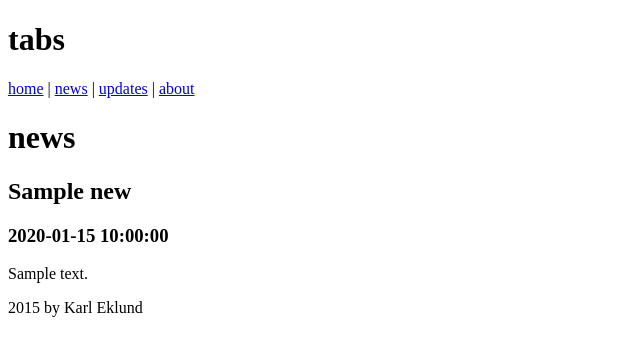
After one commit to keeklund-zz/tabs, a Flask app: template tabs/templates/general/news.html in a window 1280 px wide. The commit adds this page. Shown: the top 356 px of the page, without its empty margins (0-640 px from the left). Run offline with Flask 2, Linux system fonts and the light colour scheme; the template is opened without the code that fills it: most values are stand-ins (such as "Sample title", 1, 10 or a date in 2020).

Commit message:
init static files and templates

```diff
--- /dev/null
+++ b/tabs/static/style.css
@@ -0,0 +1,7 @@
+body    {}
+.nav    {}
+.logo   {}
+.menu   {}
+.blurb  {}
+.news   {}
+.footer {}
--- /dev/null
+++ b/tabs/templates/general/about.html
@@ -0,0 +1,3 @@
+{% extends "layout.html" %}
+{% block title %}{{ title }}{% endblock %}
+<h1>about</h1>
--- /dev/null
+++ b/tabs/templates/general/news.html
@@ -0,0 +1,16 @@
+{% extends "layout.html" %}
+{% block title %}{{ title }}{% endblock %}
+{% block body %}
+<div class=news>
+  <h1>news</h1>
+  {% if news %}
+  {% for new in news %}
+  <h2>{{ new.title }}</h2>
+  <h3>{{ new.timestamp }}</h3>
+  <p>{{ new.body }}</p>
+  {% endfor %}
+  {% else %}
+  <p>no recent news</p>
+  {% endif %}
+</div>
+{% endblock %}
--- /dev/null
+++ b/tabs/templates/layout.html
@@ -0,0 +1,29 @@
+<!doctype html>
+<html lang=en>
+  <head>
+    <title>{% block title %}{% endblock %}</title>
+    <link rel=stylesheet type=text/css href="{{ url_for('static', filename='style.css') }}">
+  </head>
+
+  <body>
+    <div class=nav>
+      <div class=logo>
+	<h1>tabs</h1>
+      </div>
+      <div class=menu>
+	<a href="{{ url_for('general.index') }}">home</a> |
+	<a href="{{ url_for('general.news') }}">news</a> |
+	<a href="{{ url_for('general.updates') }}">updates</a> |
+	<a href="{{ url_for('general.about') }}">about</a>
+      </div>
+    </div>
+
+    {% block body %}{% endblock %}
+
+    <div class=footer>
+      <p>
+	2015 by Karl Eklund
+      </p>
+    </div>
+  </body>
+</html>
```
Also changed, not shown: tabs/templates/general/index.html (+36 -1 lines), tabs/templates/general/updates.html (added, +16 -0 lines).
